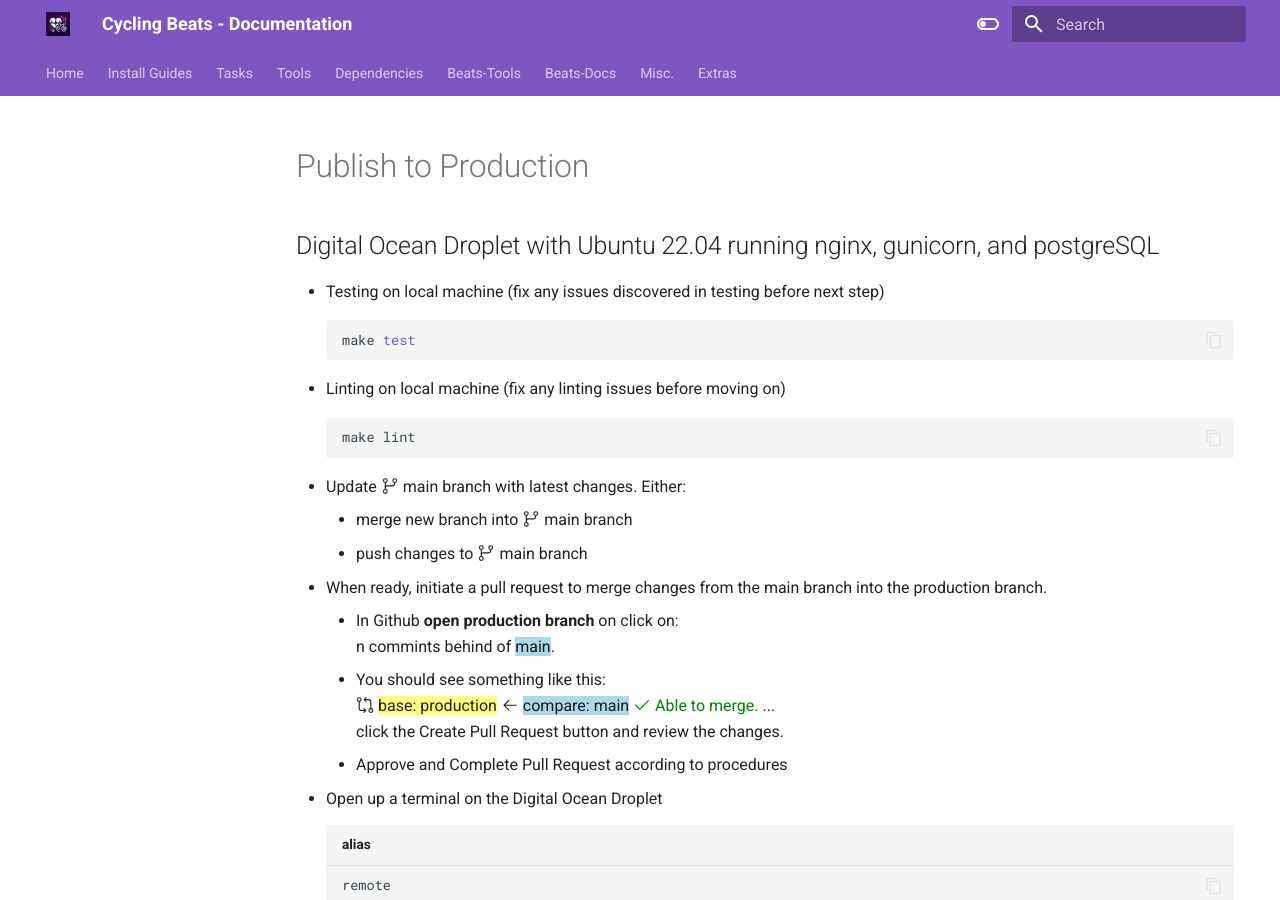
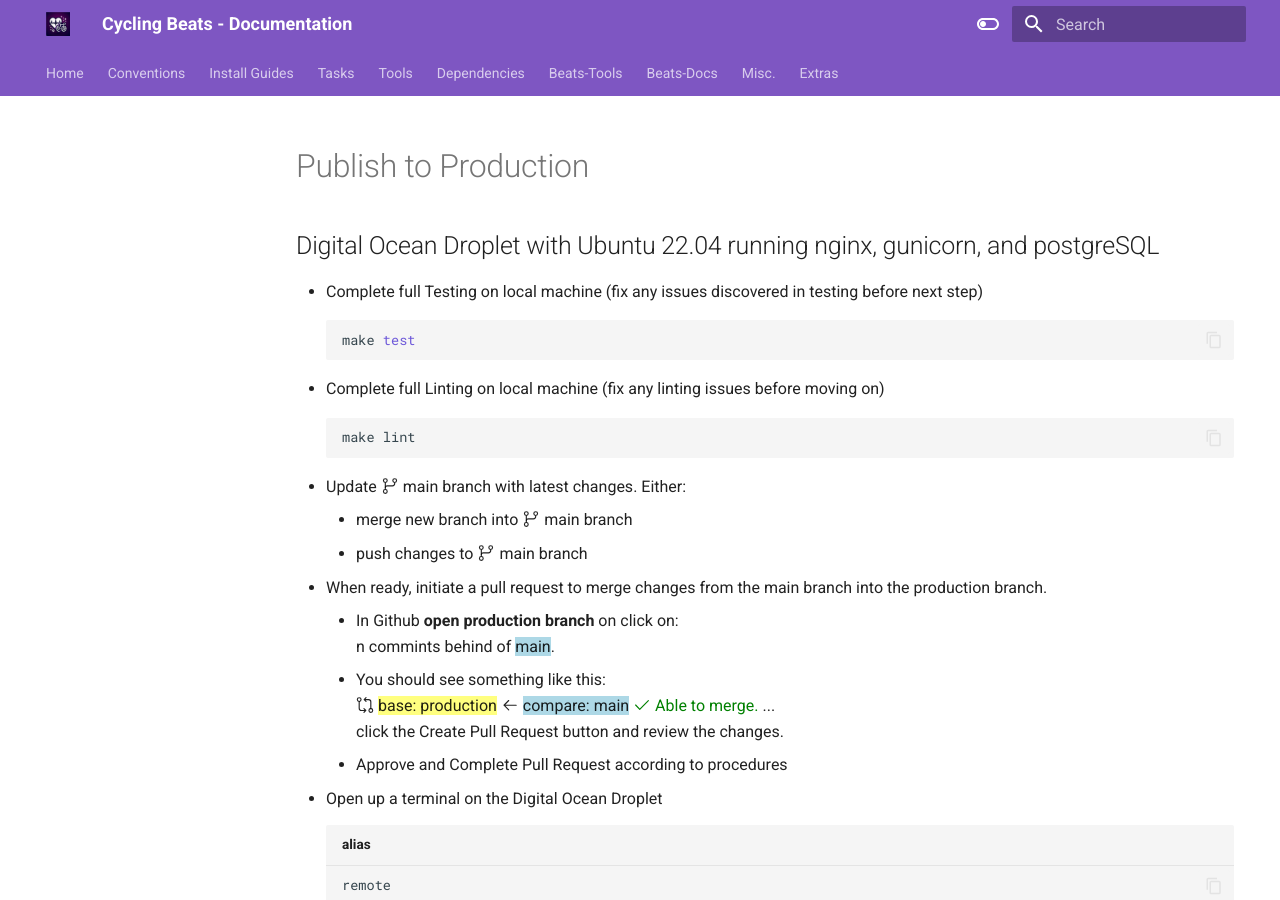
Before and after one commit to timpandrews/beats_docs, an MkDocs documentation site: the page built from docs/tasks/pub_to_prod.md, in a window 1280 px wide and 900 px high. Built offline with MkDocs 1.6.1 and Material for MkDocs 9.7.7, drawn with Linux system fonts in a browser that asks for light colours.

Commit message:
Add citations and update testing and linting instructions

````diff
--- a/docs/tasks/pub_to_prod.md
+++ b/docs/tasks/pub_to_prod.md
@@ -1,11 +1,11 @@
 # Publish to Production
 ## Digital Ocean Droplet with Ubuntu 22.04 running nginx, gunicorn, and postgreSQL
 
-- Testing on local machine (fix any issues discovered in testing before next step)
+- Complete full Testing on local machine (fix any issues discovered in testing before next step)
 ```bash
 make test
 ```
-- Linting on local machine (fix any linting issues before moving on)
+- Complete full Linting on local machine (fix any linting issues before moving on)
 ```bash
 make lint
 ```
--- a/mkdocs.yml
+++ b/mkdocs.yml
@@ -1,6 +1,7 @@
 site_name: Cycling Beats - Documentation
 nav:
   - Home: "index.md"
+  - Conventions: "conventions.md"
   - Install Guides: "install_guides.md"
   - Tasks: "tasks.md"
   - Tools: "tools.md"
````
Also changed, not shown: docs/conventions.md (added, +5 -0 lines), docs/conventions/branch_naming.md (added, +33 -0 lines), docs/conventions/change_log.md (added, +1 -0 lines), docs/tasks/change_log.md (+3 -1 lines).
